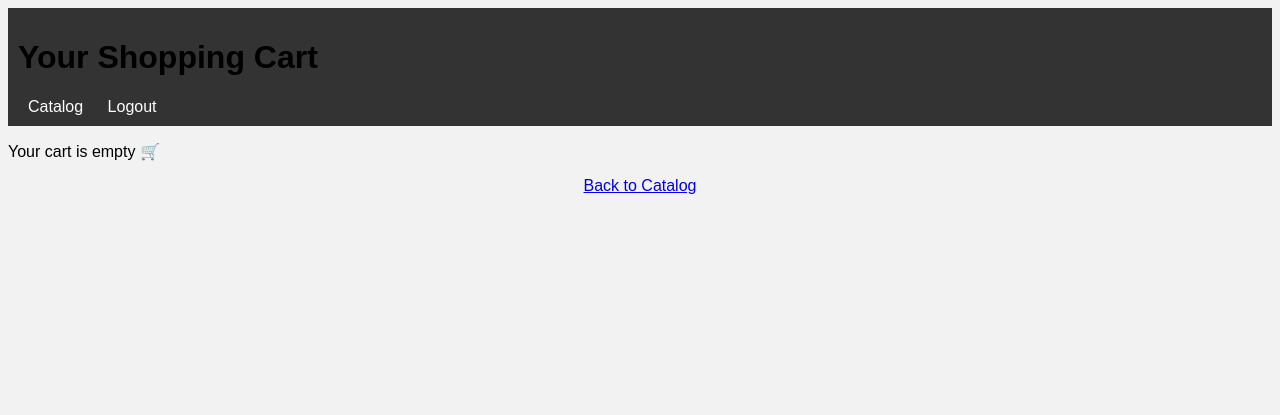
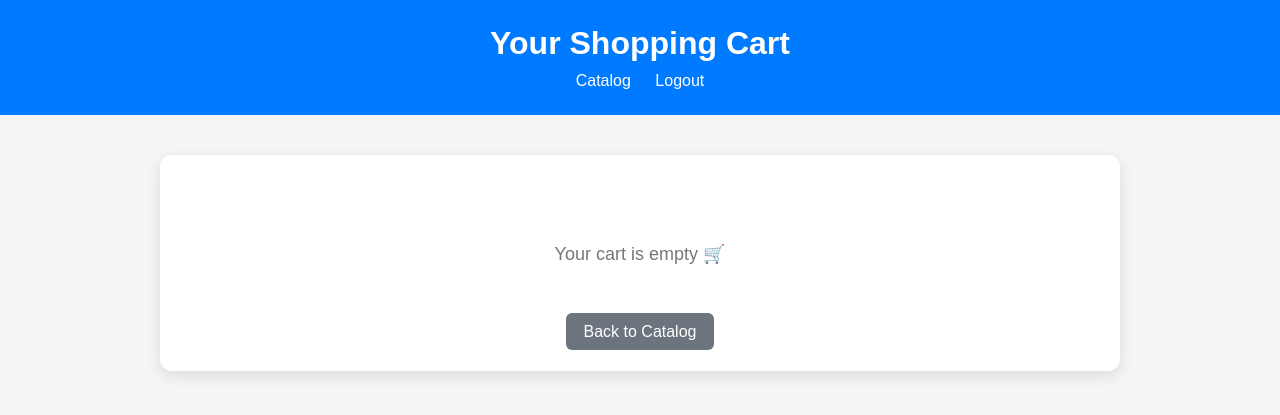
Before and after one commit to klaanour/PF-pweb, a PHP site: page /cart.php in a window 1280 px wide. Shown: the top 415 px of the page. Run offline with PHP 8.4, Linux system fonts and the light colour scheme; the visitor is signed in with stand-in values (Sample User, id 1).

Commit message:
Update style.css

```diff
--- a/style.css
+++ b/style.css
@@ -1,39 +1,191 @@
 body {
-    font-family: Arial;
-    background: #f2f2f2;
+    font-family: Arial, sans-serif;
+    background: #f5f5f5;
+    margin: 0;
+    padding: 0;
 }
 
 header {
-    background: #333;
-    padding: 10px;
+    background: #007bff;
+    color: white;
+    padding: 25px 15px;
+    text-align: center;
+}
+
+header h1 {
+    margin: 0;
+}
+
+nav {
+    margin-top: 10px;
 }
 
 nav a {
     color: white;
-    margin: 10px;
+    margin: 0 10px;
+    text-decoration: none;
+    font-weight: 500;
+}
+
+nav a:hover,
+nav a.active-cat {
+    text-decoration: underline;
+    font-weight: bold;
+}
+
+.container,
+.login-container {
+    max-width: 500px;
+    margin: 100px auto;
+    background: white;
+    padding: 30px;
+    border-radius: 10px;
+    box-shadow: 0 0 15px rgba(0,0,0,0.1);
+    text-align: center;
+}
+
+.btn {
+    background: #28a745;
+    color: white;
+    padding: 10px 22px;
+    margin-top: 10px;
+    border: none;
+    border-radius: 6px;
+    cursor: pointer;
+    text-decoration: none;
+    display: inline-block;
+    font-size: 15px;
+}
+
+.btn:hover {
+    background: #218838;
+}
+
+.btn-remove {
+    background: #dc3545;
+}
+
+.btn-remove:hover {
+    background: #c82333;
+}
+
+.btn-back {
+    background: #6c757d;
+    color: white;
+    padding: 10px 18px;
+    border-radius: 6px;
     text-decoration: none;
 }
 
-.container, .login-container {
-    background: white;
-    padding: 20px;
-    max-width: 400px;
-    margin: 80px auto;
+.btn-back:hover {
+    background: #5a6268;
+}
+
+.btn-checkout {
+    background: #28a745;
+    color: white;
+    padding: 12px 26px;
+    border-radius: 6px;
+    border: none;
+    cursor: pointer;
+    font-size: 16px;
+}
+
+.btn-checkout:hover {
+    background: #218838;
+}
+
+.catalog-grid {
+    padding: 30px;
     text-align: center;
 }
 
 .product-card {
     background: white;
-    padding: 15px;
+    border-radius: 10px;
+    box-shadow: 0 5px 15px rgba(0,0,0,0.1);
+    padding: 20px;
     margin: 15px;
+    width: 230px;
     display: inline-block;
-    width: 220px;
+    vertical-align: top;
+    text-align: center;
+    transition: transform 0.2s;
 }
 
-.btn, button {
+.product-card:hover {
+    transform: translateY(-5px);
+}
+
+.product-card h3 {
+    margin-top: 0;
+}
+
+.price {
+    font-weight: bold;
+    margin: 12px 0;
+    font-size: 18px;
+}
+
+.cart-container {
+    max-width: 900px;
+    margin: 40px auto;
+    background: white;
+    padding: 30px;
+    border-radius: 12px;
+    box-shadow: 0 5px 15px rgba(0,0,0,0.1);
+}
+
+.cart-title {
+    text-align: center;
+    margin-bottom: 30px;
+}
+
+.cart-empty {
+    text-align: center;
+    font-size: 18px;
+    color: #777;
+    padding: 40px 0;
+}
+
+.cart-table {
+    width: 100%;
+    border-collapse: collapse;
+    margin-bottom: 25px;
+}
+
+.cart-table th {
     background: #007bff;
     color: white;
-    padding: 8px;
-    border: none;
-    cursor: pointer;
+    padding: 12px;
 }
+
+.cart-table td {
+    padding: 12px;
+    border-bottom: 1px solid #ddd;
+    text-align: center;
+}
+
+.cart-table tr:hover {
+    background: #f9f9f9;
+}
+
+.cart-total {
+    text-align: right;
+    font-size: 20px;
+    font-weight: bold;
+    margin-bottom: 25px;
+}
+
+.error-msg {
+    color: red;
+    text-align: center;
+    margin: 15px 0;
+}
+
+.success-msg {
+    color: green;
+    font-weight: bold;
+    text-align: center;
+    margin: 20px 0;
+}
```
